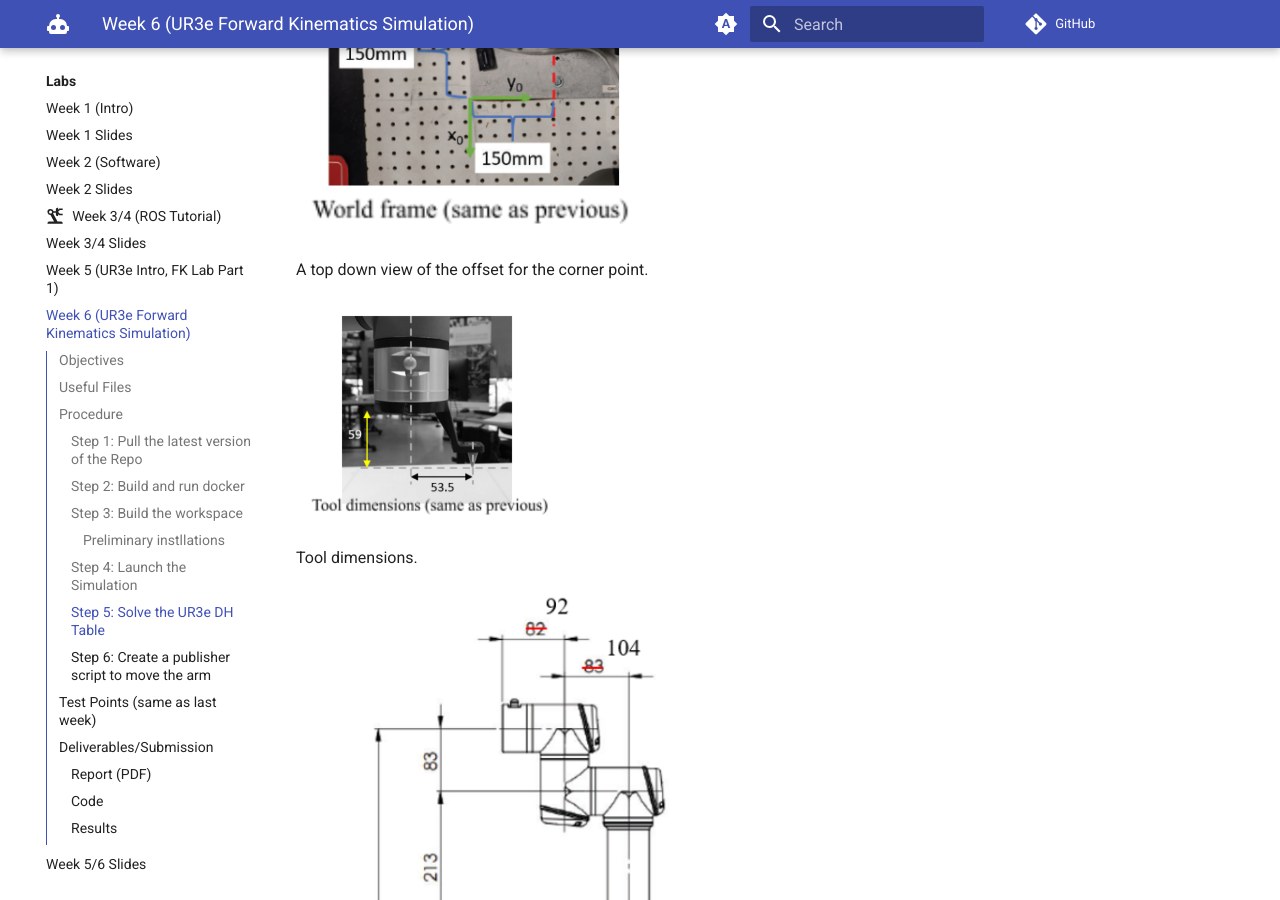
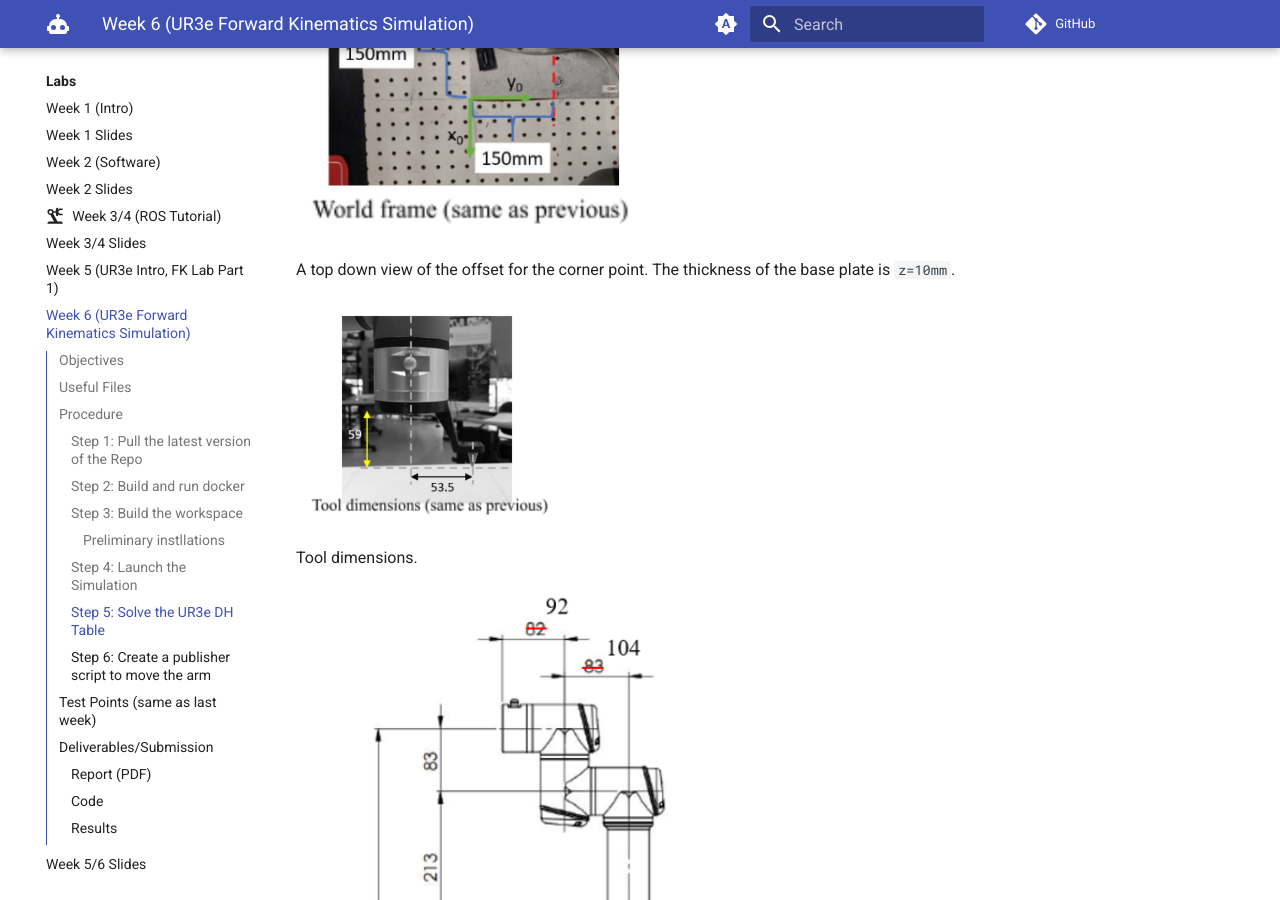
Before and after one commit to ENME480/enme480.github.io, an MkDocs documentation site: the page built from docs/labs/week-06.md, in a window 1280 px wide and 900 px high, scrolled down 4067 px. Built offline with MkDocs 1.6.1 and Material for MkDocs 9.7.7, drawn with Linux system fonts in a browser that asks for light colours; plug-ins that fetch from the network failed and are left out; comment, search, counter and statistics services are not loaded; the version menu is left out.

Commit message:
added base plate dimension

```diff
--- a/docs/labs/week-06.md
+++ b/docs/labs/week-06.md
@@ -159,7 +159,7 @@ This is the robot in its zero configuration. Your DH Table should correspond to
 
 ![offset](../assets/fk/zeropoint.png)
 
-A top down view of the offset for the corner point.
+A top down view of the offset for the corner point. The thickness of the base plate is `z=10mm`.
 
 ![tool](../assets/fk/tool.png)
 
```
